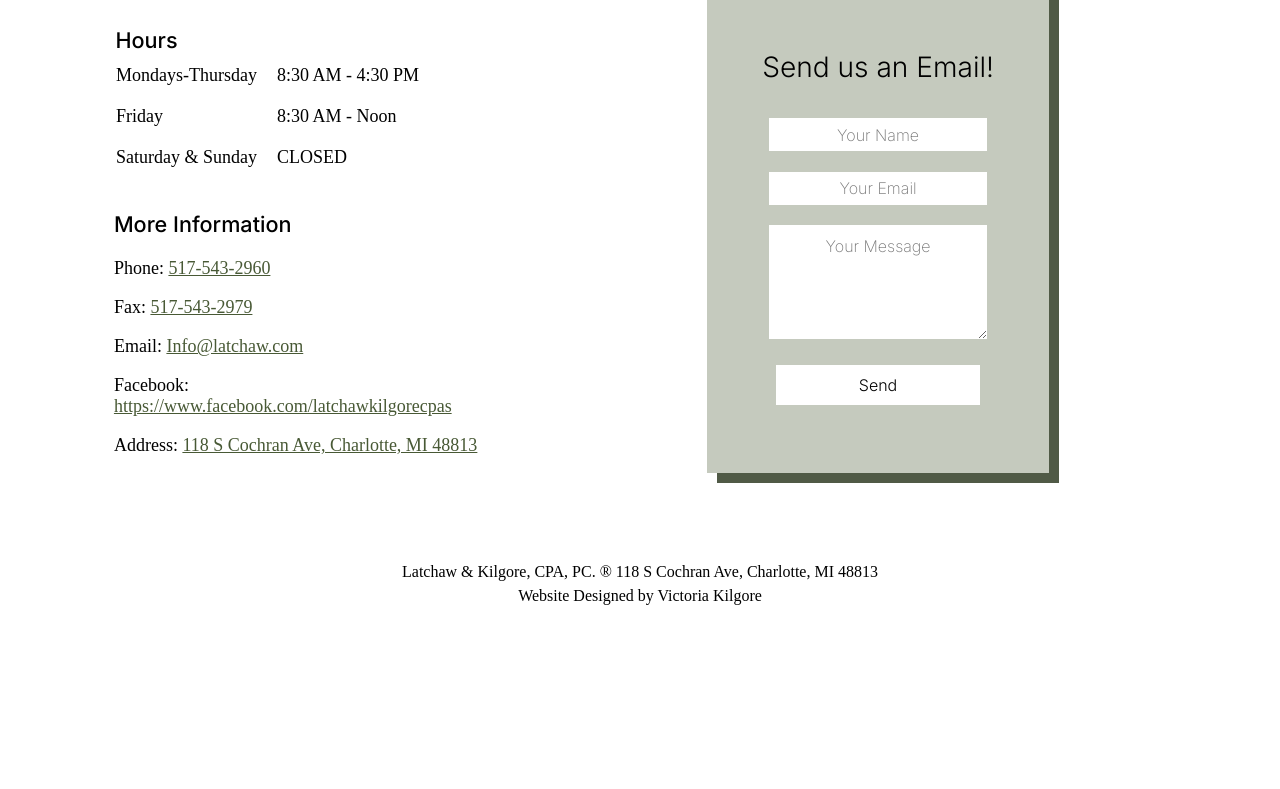
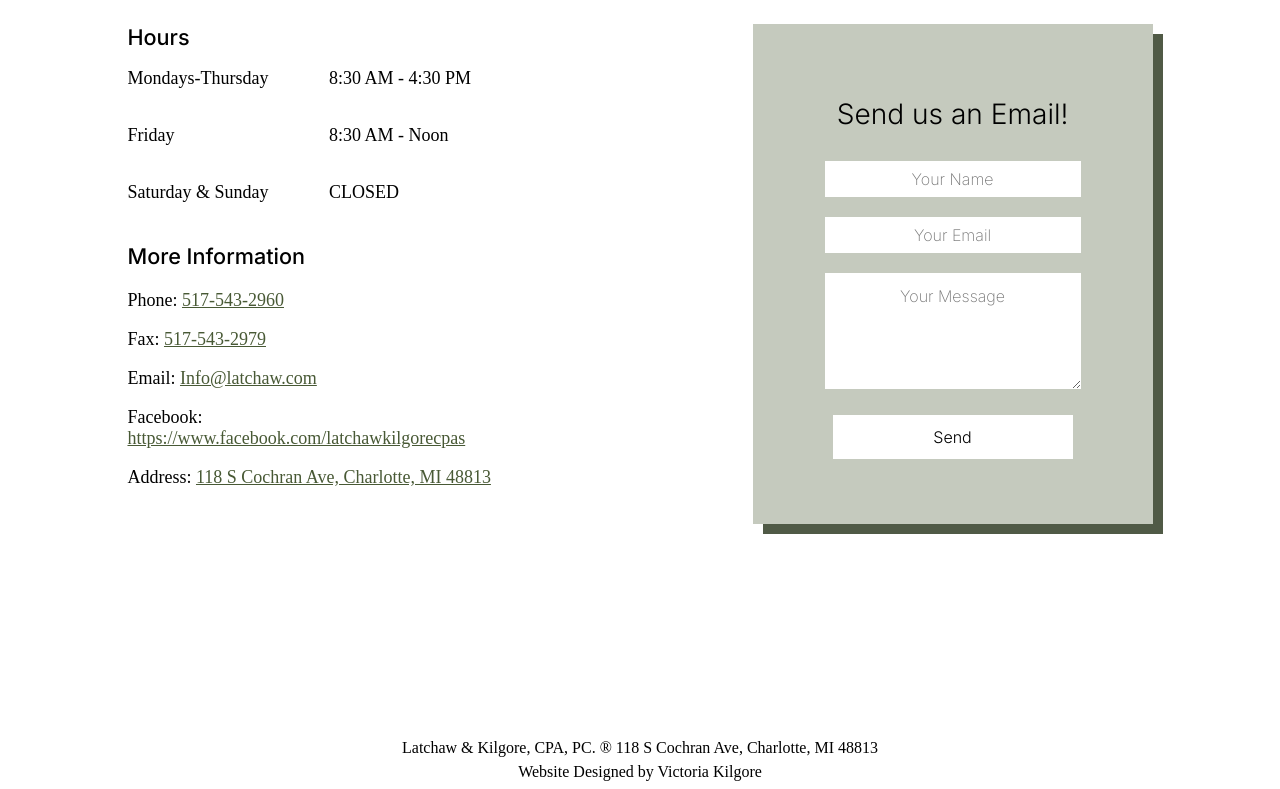
Before and after one commit to kilgorev/latchawkilgore, a plain HTML site: page contact_us.html in a window 1280 px wide. Shown: the part 229-1018 px from the top of the page. Before the commit the page ends 842 px from the top, so only its background shows below. Drawn offline with nearby package versions, Linux system fonts and the light colour scheme.

Commit message:
some javascript and some services change --- SERVICES IS NOT DONE AT ALL

```diff
--- a/about_us.html
+++ b/about_us.html
@@ -9,7 +9,6 @@
         <link href='https://unpkg.com/boxicons@2.1.1/css/boxicons.min.css' rel='stylesheet'>
         <meta charset="utf-8">
         <meta name="viewport" content="width=device-width, initial-scale=1">
-
     </head>
     <body>
 
@@ -124,8 +123,14 @@
             </footer>
         </footer>
 
-        <script src="assets/javascript/main.js"></script>
-
+    <script src="https://unpkg.com/aos@next/dist/aos.js"></script>
+    <script>AOS.init();</script>
+    <script src="assets/javascript/main.js"></script>
+    <script src="https://cdn.jsdelivr.net/npm/bootstrap@5.3.3/dist/js/bootstrap.bundle.min.js" integrity="sha384-YvpcrYf0tY3lHB60NNkmXc5s9fDVZLESaAA55NDzOxhy9GkcIdslK1eN7N6jIeHz" crossorigin="anonymous"></script>
+    <script src="https://ajax.googleapis.com/ajax/libs/jquery/3.7.1/jquery.min.js"></script>
+    <script>
+        $(".about_us_main").fadeIn(1000).css("display", "flex");
+    </script>
     </body>
 
 </html>
--- a/assets/stylesheets/about_us.css
+++ b/assets/stylesheets/about_us.css
@@ -10,7 +10,7 @@
 
   .about_us_main {
     margin-left: 5%;
-    display: flex;
+    display: none;
     flex-wrap: wrap;
     align-items: flex-start;
     justify-content: center;
--- a/assets/stylesheets/contact.css
+++ b/assets/stylesheets/contact.css
@@ -7,18 +7,19 @@
 }
 
 .contact_main {
-  margin: auto;
-  display: flex;
+  display: none;
   flex-direction: row-reverse;
   align-items: flex-start;
   justify-content: space-evenly;
+  flex-wrap: wrap;
 }
 
 .hours_and_info {
   display: flex;
   flex-direction: column-reverse;
+  align-items: flex-start;
   width: 40%;
-  margin-left: -10%;
+  min-width: 380px;
 }
 
 .contact_form, .contact_info, .hours{
@@ -31,15 +32,14 @@
   display: flex;
   flex-direction: column;
   text-align: center;
-  flex-wrap: nowrap;
   justify-content: space-evenly;
-  margin-left: -10%;
   height: 500px;
   box-shadow:10px 10px #0f1c01b9;
   background-color: #48593551;
   font-size: x-large;
   width: 27%;
-  margin-top: -4%;
+  min-width: 400px;
+  margin-bottom: 10%;
 }
 
 .contact_form h3 {
@@ -75,8 +75,11 @@
   .hours {
     width:fit-content;
     display: flex;
-    align-items: center;
     flex-direction: column;
+  }
+
+  .hours table {
+    border-collapse: collapse;
   }
 
 
@@ -87,16 +90,16 @@
     text-align: left;
   }
 
-  .hours th {
-    text-indent:.35em;
+  .hours th, .hours td {
+    padding-left: 0px;
+    padding: 18px 0px;
+    padding-right: 3.5%;
   }
 
-  .hours td {
-    padding: .5em;
+  .hours th{
+    padding: 0px 0px 0px 0px;
   }
 
-  .contact_info {
+  .contact_info, .hours {
     width:80%;
-    margin-left:.5em;
-    margin-top:2%;
   }
--- a/assets/stylesheets/main.css
+++ b/assets/stylesheets/main.css
@@ -45,7 +45,7 @@ a:link, .employemail {
 }
 
 .mission {
-  display: flex;
+  display: none;
   flex-direction: column;
   align-items: center;
   padding: 3%;
--- a/contact_us.html
+++ b/contact_us.html
@@ -115,6 +115,13 @@
             Website Designed by Victoria Kilgore
         </footer>
     </footer>
-        <script src="assets/javascript/main.js"></script>
+    <script src="https://unpkg.com/aos@next/dist/aos.js"></script>
+    <script>AOS.init();</script>
+    <script src="assets/javascript/main.js"></script>
+    <script src="https://cdn.jsdelivr.net/npm/bootstrap@5.3.3/dist/js/bootstrap.bundle.min.js" integrity="sha384-YvpcrYf0tY3lHB60NNkmXc5s9fDVZLESaAA55NDzOxhy9GkcIdslK1eN7N6jIeHz" crossorigin="anonymous"></script>
+    <script src="https://ajax.googleapis.com/ajax/libs/jquery/3.7.1/jquery.min.js"></script>
+    <script>
+        $(".contact_main").fadeIn(1000).css("display", "flex");
+    </script>
     </body>
 </html>
```
Also changed, not shown: assets/stylesheets/services.css (+13 -0 lines), index.html (+4 -1 lines), partners.html (+8 -1 lines), services.html (+10 -4 lines).
